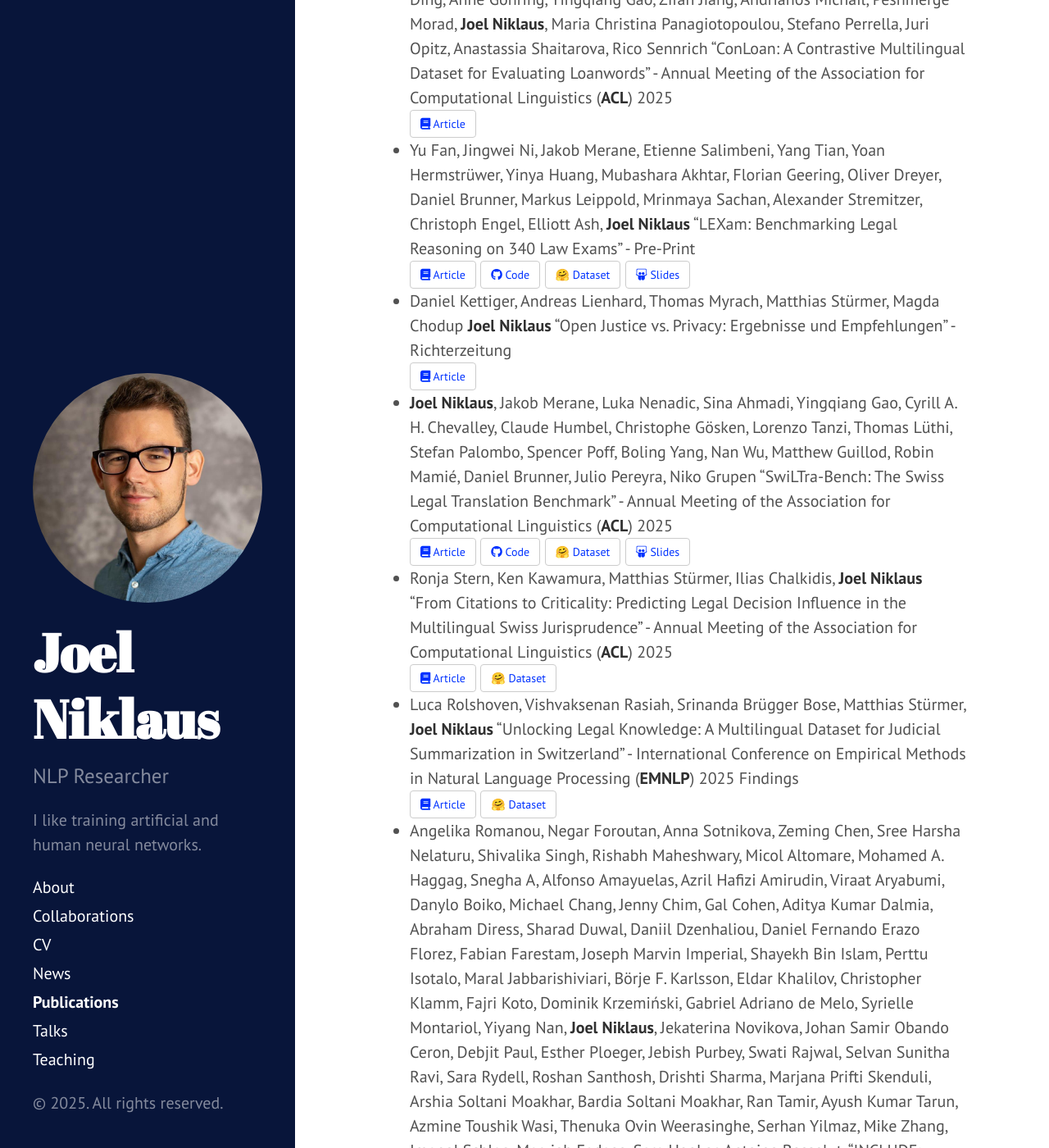
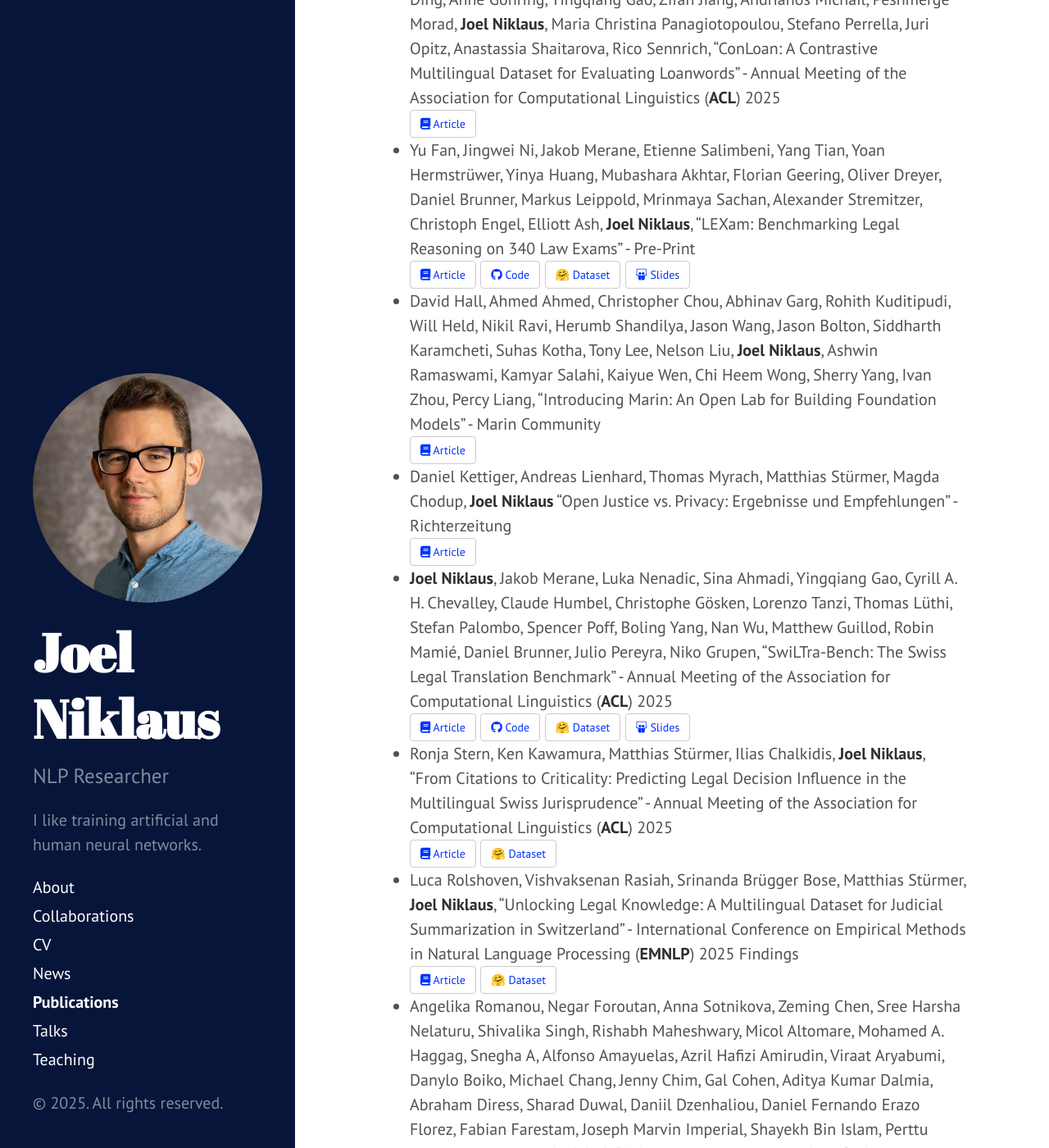
Before and after one commit to JoelNiklaus/joelniklaus.github.io, a Jekyll site: the page built from _pages/publications.md, in a window 1280 px wide and 1400 px high, scrolled down 1126 px. Shown: the whole window at 82% size. Built offline with Jekyll 4.4.1, drawn with Linux system fonts in a browser that asks for light colours; a style sheet for code colours, icons or effects is not loaded; some of the changed text lies outside the part shown.

Commit message:
updated publications

```diff
--- a/_pages/publications.md
+++ b/_pages/publications.md
@@ -18,50 +18,61 @@
 For a complete, up-to-date list, please find me
 on [Google Scholar](https://scholar.google.com/citations?user=qJ8iricAAAAJ).
 
-* Negar Foroutan, Clara Meister, Debjit Paul, **Joel Niklaus**, Sina Ahmadi, Antoine Bosselut, Rico Sennrich
-  "Parity-Aware Byte-Pair Encoding: Improving Cross-lingual Fairness in Tokenization" - Pre-Print
+* Negar Foroutan, Clara Meister, Debjit Paul, **Joel Niklaus**, Sina Ahmadi, Antoine Bosselut, Rico Sennrich,
+  "Parity-Aware Byte-Pair Encoding: Improving Cross-lingual Fairness in Tokenization" -
+  Pre-Print
   <br>
   <a href="https://arxiv.org/abs/2508.04796" target="_blank" type="button" class="btn"><i class="fa-solid fa-book"></i> Article</a>
-* Sina Ahmadi, Micha David Hess, Elena Álvarez-Mellado, Alessia Battisti, Cui Ding, Anne Göhring, Yingqiang Gao, Zifan Jiang, Andrianos Michail, Peshmerge Morad, **Joel Niklaus**, Maria Christina Panagiotopoulou, Stefano Perrella, Juri Opitz, Anastassia Shaitarova, Rico Sennrich
-  "ConLoan: A Contrastive Multilingual Dataset for Evaluating Loanwords" - Annual Meeting of the Association for Computational Linguistics (**ACL**) 2025
+* Sina Ahmadi, Micha David Hess, Elena Álvarez-Mellado, Alessia Battisti, Cui Ding, Anne Göhring, Yingqiang Gao, Zifan Jiang, Andrianos Michail, Peshmerge Morad, **Joel Niklaus**, Maria Christina Panagiotopoulou, Stefano Perrella, Juri Opitz, Anastassia Shaitarova, Rico Sennrich,
+  "ConLoan: A Contrastive Multilingual Dataset for Evaluating Loanwords" -
+  Annual Meeting of the Association for Computational Linguistics (**ACL**) 2025
   <br>
   <a href="https://aclanthology.org/2025.acl-long.1453/" target="_blank" type="button" class="btn"><i class="fa-solid fa-book"></i> Article</a>
-* Yu Fan, Jingwei Ni, Jakob Merane, Etienne Salimbeni, Yang Tian, Yoan Hermstrüwer, Yinya Huang, Mubashara Akhtar, Florian Geering, Oliver Dreyer, Daniel Brunner, Markus Leippold, Mrinmaya Sachan, Alexander Stremitzer, Christoph Engel, Elliott Ash, **Joel Niklaus**
-  "LEXam: Benchmarking Legal Reasoning on 340 Law Exams" - Pre-Print
+* Yu Fan, Jingwei Ni, Jakob Merane, Etienne Salimbeni, Yang Tian, Yoan Hermstrüwer, Yinya Huang, Mubashara Akhtar, Florian Geering, Oliver Dreyer, Daniel Brunner, Markus Leippold, Mrinmaya Sachan, Alexander Stremitzer, Christoph Engel, Elliott Ash, **Joel Niklaus**,
+  "LEXam: Benchmarking Legal Reasoning on 340 Law Exams" -
+  Pre-Print
   <br>
   <a href="https://arxiv.org/abs/2505.12864" target="_blank" type="button" class="btn"><i class="fa-solid fa-book"></i> Article</a>
   <a href="https://github.com/LEXam-Benchmark/LEXam" target="_blank" type="button" class="btn"><i class="fa-brands fa-github"></i> Code</a>
   <a href="https://huggingface.co/datasets/LEXam-Benchmark/LEXam" target="_blank" type="button" class="btn">🤗 Dataset</a>
   <a href="https://docs.google.com/presentation/d/1GX-warDcMMGiyjzCzjZ2QOE0kaHN22a4r8ZRsRj1KVw/edit?usp=sharing" target="_blank" type="button" class="btn"><i class="fa-brands fa-slideshare"></i> Slides</a>
-* Daniel Kettiger, Andreas Lienhard, Thomas Myrach, Matthias Stürmer, Magda Chodup **Joel Niklaus**
+* David Hall, Ahmed Ahmed, Christopher Chou, Abhinav Garg, Rohith Kuditipudi, Will Held, Nikil Ravi, Herumb Shandilya, Jason Wang, Jason Bolton, Siddharth Karamcheti, Suhas Kotha, Tony Lee, Nelson Liu, **Joel Niklaus**, Ashwin Ramaswami, Kamyar Salahi, Kaiyue Wen, Chi Heem Wong, Sherry Yang, Ivan Zhou, Percy Liang,
+  "Introducing Marin: An Open Lab for Building Foundation Models" -
+  Marin Community
+  <br>
+  <a href="https://marin.community/blog/2025/05/19/announcement/" target="_blank" type="button" class="btn"><i class="fa-solid fa-book"></i> Article</a>
+* Daniel Kettiger, Andreas Lienhard, Thomas Myrach, Matthias Stürmer, Magda Chodup, **Joel Niklaus**
   "Open Justice vs. Privacy: Ergebnisse und Empfehlungen" - Richterzeitung
   <br>
   <a href="https://richterzeitung.weblaw.ch/rzissues/2025/1/open-justice-vs.-pri_22c98e005c.html__ONCE&login=false" target="_blank" type="button" class="btn"><i class="fa-solid fa-book"></i> Article</a>
-* **Joel Niklaus**, Jakob Merane, Luka Nenadic, Sina Ahmadi, Yingqiang Gao, Cyrill A. H. Chevalley, Claude Humbel, Christophe Gösken, Lorenzo Tanzi, Thomas Lüthi, Stefan Palombo, Spencer Poff, Boling Yang, Nan Wu, Matthew Guillod, Robin Mamié, Daniel Brunner, Julio Pereyra, Niko Grupen
-  "SwiLTra-Bench: The Swiss Legal Translation Benchmark" - Annual Meeting of the Association for Computational Linguistics (**ACL**) 2025
+* **Joel Niklaus**, Jakob Merane, Luka Nenadic, Sina Ahmadi, Yingqiang Gao, Cyrill A. H. Chevalley, Claude Humbel, Christophe Gösken, Lorenzo Tanzi, Thomas Lüthi, Stefan Palombo, Spencer Poff, Boling Yang, Nan Wu, Matthew Guillod, Robin Mamié, Daniel Brunner, Julio Pereyra, Niko Grupen,
+  "SwiLTra-Bench: The Swiss Legal Translation Benchmark" -
+  Annual Meeting of the Association for Computational Linguistics (**ACL**) 2025
   <br>
   <a href="https://arxiv.org/abs/2503.01372" target="_blank" type="button" class="btn"><i class="fa-solid fa-book"></i> Article</a>
   <a href="https://github.com/JoelNiklaus/SwissLegalTranslations" target="_blank" type="button" class="btn"><i class="fa-brands fa-github"></i> Code</a>
   <a href="https://huggingface.co/collections/joelniklaus/swiltra-bench-67c569a2ada47e4549733deb" target="_blank" type="button" class="btn">🤗 Dataset</a>
   <a href="https://docs.google.com/presentation/d/1W0i2-k91mhn9V6wdIX_S6QujKQONFyoTw7nbpyA9H88/edit?usp=sharing" target="_blank" type="button" class="btn"><i class="fa-brands fa-slideshare"></i> Slides</a>
-* Ronja Stern, Ken Kawamura, Matthias Stürmer, Ilias Chalkidis, **Joel Niklaus**
-  "From Citations to Criticality: Predicting Legal Decision Influence in the Multilingual Swiss Jurisprudence" - Annual Meeting of the Association for Computational Linguistics (**ACL**) 2025
+* Ronja Stern, Ken Kawamura, Matthias Stürmer, Ilias Chalkidis, **Joel Niklaus**,
+  "From Citations to Criticality: Predicting Legal Decision Influence in the Multilingual Swiss Jurisprudence" -
+  Annual Meeting of the Association for Computational Linguistics (**ACL**) 2025
   <br>
   <a href="https://arxiv.org/abs/2410.13460" target="_blank" type="button" class="btn"><i class="fa-solid fa-book"></i> Article</a>
   <a href="https://huggingface.co/datasets/rcds/swiss_criticality_prediction" target="_blank" type="button" class="btn">🤗 Dataset</a>
-* Luca Rolshoven, Vishvaksenan Rasiah, Srinanda Brügger Bose, Matthias Stürmer, **Joel Niklaus**
+* Luca Rolshoven, Vishvaksenan Rasiah, Srinanda Brügger Bose, Matthias Stürmer, **Joel Niklaus**,
   "Unlocking Legal Knowledge: A Multilingual Dataset for Judicial Summarization in Switzerland" - International Conference on Empirical Methods in Natural Language Processing (**EMNLP**) 2025 Findings
   <br>
   <a href="https://arxiv.org/abs/2410.13456" target="_blank" type="button" class="btn"><i class="fa-solid fa-book"></i> Article</a>
   <a href="https://huggingface.co/datasets/rcds/swiss_leading_decision_summarization" target="_blank" type="button" class="btn">🤗 Dataset</a>
 * Angelika Romanou, Negar Foroutan, Anna Sotnikova, Zeming Chen, Sree Harsha Nelaturu, Shivalika Singh, Rishabh Maheshwary, Micol Altomare, Mohamed A. Haggag, Snegha A, Alfonso Amayuelas, Azril Hafizi Amirudin, Viraat Aryabumi, Danylo Boiko, Michael Chang, Jenny Chim, Gal Cohen, Aditya Kumar Dalmia, Abraham Diress, Sharad Duwal, Daniil Dzenhaliou, Daniel Fernando Erazo Florez, Fabian Farestam, Joseph Marvin Imperial, Shayekh Bin Islam, Perttu Isotalo, Maral Jabbarishiviari, Börje F. Karlsson, Eldar Khalilov, Christopher Klamm, Fajri Koto, Dominik Krzemiński, Gabriel Adriano de Melo, Syrielle Montariol, Yiyang Nan, **Joel Niklaus**, Jekaterina Novikova, Johan Samir Obando Ceron, Debjit Paul, Esther Ploeger, Jebish Purbey, Swati Rajwal, Selvan Sunitha Ravi, Sara Rydell, Roshan Santhosh, Drishti Sharma, Marjana Prifti Skenduli, Arshia Soltani Moakhar, Bardia Soltani Moakhar, Ran Tamir, Ayush Kumar Tarun, Azmine Toushik Wasi, Thenuka Ovin Weerasinghe, Serhan Yilmaz, Mike Zhang, Imanol Schlag, Marzieh Fadaee, Sara Hooker, Antoine Bosselut,
-  "INCLUDE: Evaluating Multilingual Language Understanding with Regional Knowledge" - International Conference on Learning Representations
+  "INCLUDE: Evaluating Multilingual Language Understanding with Regional Knowledge" -
+  International Conference on Learning Representations (**ICLR**) 2025
   <br>
   <a href="https://arxiv.org/abs/2411.19799" target="_blank" type="button" class="btn"><i class="fa-solid fa-book"></i> Article</a>
   <a href="https://huggingface.co/datasets/CohereForAI/include-base-44" target="_blank" type="button" class="btn">🤗 Dataset</a>
 * **Joel Niklaus**, Lucia Zheng, Arya D. McCarthy, Christopher Hahn, Brian M. Rosen, Peter Henderson, Daniel E. Ho, Garrett Honke, Percy Liang, Christopher Manning,
-  "LawInstruct: A Resource for Studying Language Model Adaptation to the Legal Domain" - Annual Conference of the North American Chapter of the Association for Computational
-  Linguistics (**NAACL**) Findings 2025
+  "LawInstruct: A Resource for Studying Language Model Adaptation to the Legal Domain" -
+  Annual Conference of the North American Chapter of the Association for Computational Linguistics (**NAACL**) Findings 2025
   <br>
   <a href="https://arxiv.org/abs/2404.02127" target="_blank" type="button" class="btn"><i class="fa-solid fa-book"></i> Article</a>
   <a href="https://github.com/JoelNiklaus/LawInstruct" target="_blank" type="button" class="btn"><i class="fa-brands fa-github"></i> Code</a>
@@ -82,8 +93,8 @@
   <a href="https://github.com/JoelNiklaus/SwissCourtDecisionReIdentification" target="_blank" type="button" class="btn"><i class="fa-brands fa-github"></i> Code</a>
 * Santosh T.Y.S.S, Nina Baumgartner, Matthias Stürmer, Matthias Grabmair, **Joel Niklaus**,
   "Towards Explainability and Fairness in Swiss Judgement Prediction: Benchmarking on a Multilingual Dataset" -
-  Natural Legal Language Processing Workshop (**NLLP**) @ International Conference on Empirical Methods in Natural Language Processing (**EMNLP**)
-  2023, Joint International Conference on Computational Linguistics, Language Resources and Evaluation (**LREC-COLING**) 2024 Poster
+  Natural Legal Language Processing Workshop (**NLLP**) @ International Conference on Empirical Methods in Natural Language Processing (**EMNLP**) 2023,
+  Joint International Conference on Computational Linguistics, Language Resources and Evaluation (**LREC-COLING**) 2024 Poster
   <br>
   <a href="https://arxiv.org/abs/2402.17013" target="_blank" type="button" class="btn"><i class="fa-solid fa-book"></i> Article</a>
   <a href="https://huggingface.co/collections/joelniklaus/explainability-datasets-6601a0ffa4bca9c75dbc57b0" target="_blank" type="button" class="btn">🤗 Dataset</a>
@@ -95,10 +106,9 @@
   <a href="https://aclanthology.org/2023.nllp-1.16/" target="_blank" type="button" class="btn"><i class="fa-solid fa-book"></i> Article</a>
   <a href="https://docs.google.com/presentation/d/17zBuTRlS71r61H6nxIfd1SiBwLT28DXbL_ycp3cE4gw/edit?usp=sharing" target="_blank" type="button" class="btn"><i class="fa-brands fa-slideshare"></i> Slides</a>
   <a href="https://huggingface.co/joelniklaus/legal-swiss-roberta-base" target="_blank" type="button" class="btn">🤗 Models</a>
-* Ramona Christen, Anastassia Shaitarova, Matthias Stürmer, **Joel Niklaus**, "Resolving Legalese: A Multilingual
-  Exploration of Negation Scope Resolution in Legal Documents" - Natural Legal Language Processing Workshop (**NLLP**) @
-  International Conference on Empirical Methods in Natural Language Processing (**EMNLP**) 2023, Joint International
-  Conference on Computational Linguistics, Language Resources and Evaluation (**LREC-COLING**) 2024 **oral**
+* Ramona Christen, Anastassia Shaitarova, Matthias Stürmer, **Joel Niklaus**,
+  "Resolving Legalese: A Multilingual Exploration of Negation Scope Resolution in Legal Documents" - Natural Legal Language Processing Workshop (**NLLP**) @ International Conference on Empirical Methods in Natural Language Processing (**EMNLP**) 2023,
+  Joint International Conference on Computational Linguistics, Language Resources and Evaluation (**LREC-COLING**) 2024 **oral**
   <br>
   <a href="https://arxiv.org/abs/2309.08695" target="_blank" type="button" class="btn"><i class="fa-solid fa-book"></i> Article</a>
   <a href="https://github.com/RamonaChristen/Multilingual_Negation_Scope_Resolution_on_Legal_Data" target="_blank" type="button" class="btn"><i class="fa-brands fa-github"></i> Code</a>
@@ -108,39 +118,35 @@
   <a href="https://niklaus.ai/files/publications/legalese/Video.mp4" target="_blank" type="button" class="btn"><i class="fa-solid fa-video"></i> Video</a>
 * Neel Guha, Julian Nyarko, Daniel E Ho, Christopher Ré, Adam Chilton, Aditya Narayana, Alex Chohlas-Wood, Austin
   Peters, Brandon Waldon, Daniel N Rockmore, Diego Zambrano, Dmitry Talisman, Enam Hoque, Faiz Surani, Frank Fagan,
-  Galit Sarfaty, Gregory M Dickinson, Haggai Porat, Jason Hegland, Jessica Wu, Joe Nudell, **Joel Niklaus**, John Nay,
-  Jonathan H Choi, Kevin Tobia, Margaret Hagan, Megan Ma, Michael Livermore, Nikon Rasumov-Rahe, Nils Holzenberger, Noam
-  Kolt, Peter Henderson, Sean Rehaag, Sharad Goel, Shang Gao, Spencer Williams, Sunny Gandhi, Tom Zur, Varun Iyer, Zehua
-  Li, "LegalBench: A Collaboratively Built Benchmark for Measuring Legal Reasoning in Large Language Models" - NeurIPS
-  Datasets and Benchmarks 2023
+  Galit Sarfaty, Gregory M Dickinson, Haggai Porat, Jason Hegland, Jessica Wu, Joe Nudell, **Joel Niklaus**, John Nay, Jonathan H Choi, Kevin Tobia, Margaret Hagan, Megan Ma, Michael Livermore, Nikon Rasumov-Rahe, Nils Holzenberger, Noam Kolt, Peter Henderson, Sean Rehaag, Sharad Goel, Shang Gao, Spencer Williams, Sunny Gandhi, Tom Zur, Varun Iyer, Zehua Li,
+  "LegalBench: A Collaboratively Built Benchmark for Measuring Legal Reasoning in Large Language Models" -
+  NeurIPS Datasets and Benchmarks 2023
   <br>
   <a href="https://nips.cc/virtual/2023/poster/73565" target="_blank" type="button" class="btn"><i class="fa-solid fa-book"></i> Article</a>
   <a href="https://github.com/HazyResearch/legalbench" target="_blank" type="button" class="btn"><i class="fa-brands fa-github"></i> Code</a>
   <a href="https://huggingface.co/datasets/nguha/legalbench" target="_blank" type="button" class="btn">🤗 Dataset</a>
   <a href="https://nips.cc/media/PosterPDFs/NeurIPS%202023/73565.png?t=1702308429.6880481" target="_blank" type="button" class="btn"><i class="fa-solid fa-person-chalkboard"></i> Poster</a>
-* Alex Nyffenegger, Matthias Stürmer, **Joel Niklaus**, "Anonymity at Risk? Assessing Re-Identification Capabilities of
-  Large Language Models" - Annual Conference of the North American Chapter of the Association for Computational
-  Linguistics (**NAACL**) Findings 2024
+* Alex Nyffenegger, Matthias Stürmer, **Joel Niklaus**,
+  "Anonymity at Risk? Assessing Re-Identification Capabilities of Large Language Models" -
+  Annual Conference of the North American Chapter of the Association for Computational Linguistics (**NAACL**) Findings 2024
   <br>
   <a href="https://arxiv.org/abs/2308.11103" target="_blank" type="button" class="btn"><i class="fa-solid fa-book"></i> Article</a>
   <a href="https://github.com/Skatinger/Anonymity-at-Risk-Assessing-Re-Identification-Capabilities-of-Large-Language-Models" target="_blank" type="button" class="btn"><i class="fa-brands fa-github"></i> Code</a>
   <a href="https://huggingface.co/collections/joelniklaus/anonymity-at-risk-datasets-6535f7c1b3852ed1cef487ff" target="_blank" type="button" class="btn">🤗 Dataset</a>
   <a href="https://docs.google.com/presentation/d/14RKEI4pjt6OzrDflpxCV_mnfNd8SmShd-akAquN_8lc/edit?usp=sharing" target="_blank" type="button" class="btn"><i class="fa-brands fa-slideshare"></i> Slides</a>
-* Vishvaksenan Rasiah, Ronja Stern, Veton Matoshi, Matthias Stürmer, Ilias Chalkidis, Daniel E. Ho, **Joel Niklaus**, "
-  SCALE: Scaling up the Complexity for Advanced Language Model Evaluation" – Natural Legal Language Processing
-  Workshop (**NLLP**) @ International Conference on Empirical Methods in Natural Language Processing (**EMNLP**)
-  2023, Data-centric Machine Learning Workshop (**DMLR**) @ International Conference on Learning Representations
-  (**ICLR**) 2023
+* Vishvaksenan Rasiah, Ronja Stern, Veton Matoshi, Matthias Stürmer, Ilias Chalkidis, Daniel E. Ho, **Joel Niklaus**,
+  "SCALE: Scaling up the Complexity for Advanced Language Model Evaluation" – Natural Legal Language Processing Workshop (**NLLP**) @ International Conference on Empirical Methods in Natural Language Processing (**EMNLP**) 2023,
+  Data-centric Machine Learning Workshop (**DMLR**) @ International Conference on Learning Representations (**ICLR**) 2023
   <br>
   <a href="https://arxiv.org/abs/2306.09237" target="_blank" type="button" class="btn"><i class="fa-solid fa-book"></i> Article</a>
   <a href="https://huggingface.co/collections/joelniklaus/scale-datasets-6535da6123e0af0e0da0b142" target="_blank" type="button" class="btn">🤗 Dataset</a>
   <a href="https://huggingface.co/collections/joelniklaus/scale-models-6535da25badc4978079f88ab" target="_blank" type="button" class="btn">🤗 Models</a>
   <a href="https://zenodo.org/records/11098305" target="_blank" type="button" class="btn"><i class="fa-solid fa-person-chalkboard"></i> Poster</a>
   <a href="https://docs.google.com/presentation/d/1Uf3Qnp-0gznFrofiIIEUBeA8jfIVIuliKVrVbtyUw9E/edit?usp=sharing" target="_blank" type="button" class="btn"><i class="fa-brands fa-slideshare"></i> Slides</a>
-* **Joel Niklaus**, Veton Matoshi, Matthias Stürmer, Ilias Chalkidis, Daniel E. Ho, "MultiLegalPile: A 689GB
-  Multilingual Legal Corpus" – Data-centric Machine Learning Research Workshop (**DMLR**) @ International Conference on
-  Machine Learning (**ICML**) 2023, Natural Legal Language Processing Workshop (**NLLP**) @ International Conference on
-  Empirical Methods in Natural Language Processing (**EMNLP**) 2023,
+* **Joel Niklaus**, Veton Matoshi, Matthias Stürmer, Ilias Chalkidis, Daniel E. Ho,
+  "MultiLegalPile: A 689GB Multilingual Legal Corpus" –
+  Data-centric Machine Learning Research Workshop (**DMLR**) @ International Conference on Machine Learning (**ICML**) 2023,
+  Natural Legal Language Processing Workshop (**NLLP**) @ International Conference on Empirical Methods in Natural Language Processing (**EMNLP**) 2023,
   Annual Meeting of the Association for Computational Linguistics (**ACL**) 2024 **oral** and
   **Outstanding Paper Award** (top 2% of accepted papers)
   <br>
@@ -170,10 +176,10 @@
   <a href="https://huggingface.co/datasets/rcds/MultiLegalSBD" target="_blank" type="button" class="btn">🤗 Dataset</a>
   <a href="https://huggingface.co/collections/rcds/multilegalsbd-models-6535d92499d8bba29452fb10" target="_blank" type="button" class="btn">🤗 Models</a>
   <a href="https://docs.google.com/presentation/d/1ccDJEsJPxu62CzAYo7v6IfW0sLaOWBjYz3oTZm_Epko/edit?usp=sharing" target="_blank" type="button" class="btn"><i class="fa-brands fa-slideshare"></i> Slides</a>
-* **Joel Niklaus**, Daniele Giofré, "BudgetLongformer: Can we Cheaply Pretrain a SotA Legal Language Model From
-  Scratch?" – Efficient Natural Language and Speech Processing Workshop (ENLSP) @ Neural Information Processing
-  Systems (**NeurIPS**) 2022 & Workshop on Simple and Efficient Natural Language Processing (**SustaiNLP**) @ Annual
-  Meeting of the Association for Computational Linguistics (**ACL**) 2023
+* **Joel Niklaus**, Daniele Giofré,
+  "BudgetLongformer: Can we Cheaply Pretrain a SotA Legal Language Model From Scratch?" –
+  Efficient Natural Language and Speech Processing Workshop (ENLSP) @ Neural Information Processing Systems (**NeurIPS**) 2022
+  & Workshop on Simple and Efficient Natural Language Processing (**SustaiNLP**) @ Annual Meeting of the Association for Computational Linguistics (**ACL**) 2023
   <br>
   <a href="https://aclanthology.org/2023.sustainlp-1.11/" target="_blank" type="button" class="btn"><i class="fa-solid fa-book"></i> Article</a>
   <a href="https://zenodo.org/record/7828790" target="_blank" type="button" class="btn"><i class="fa-solid fa-person-chalkboard"></i> Poster</a>
```
Also changed, not shown: other parts of _pages/publications.md (+3 -0 lines).
